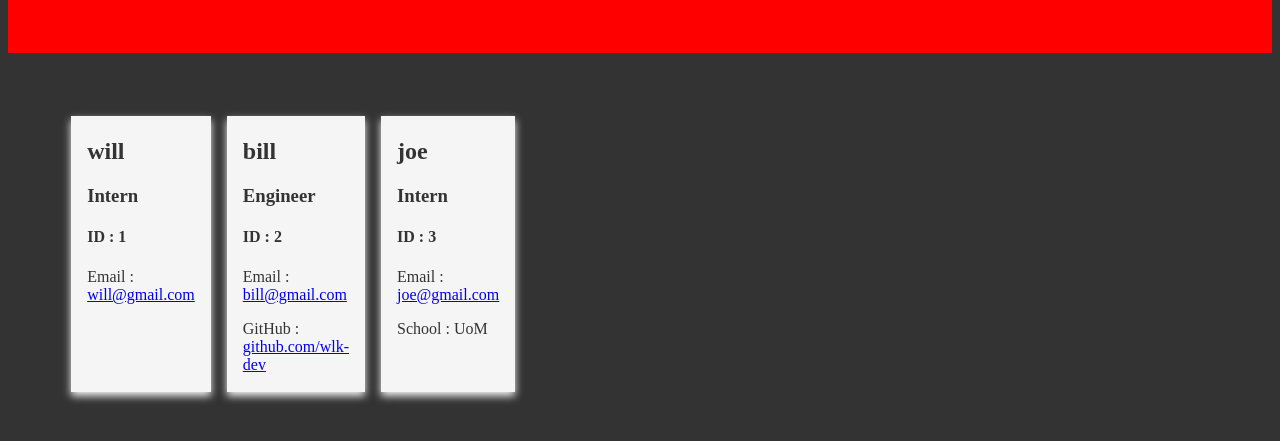
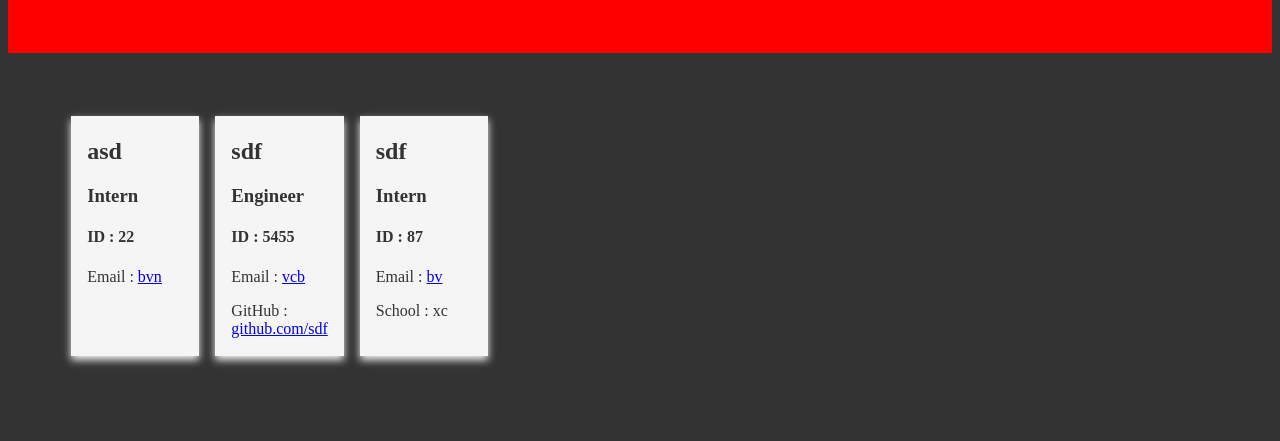
Before and after one commit to wlk-dev/team-card-gen, a website: page src/index.html in a window 1280 px wide. Shown: the part 159-600 px from the top of the page. Drawn offline with Linux system fonts and the light colour scheme.

Commit message:
updated builder for ID

```diff
--- a/src/index.html
+++ b/src/index.html
@@ -18,24 +18,24 @@
 
     <div class="card">
         <div class="container">
-            <h2><b>will</b></h2>
+            <h2><b>asd</b></h2>
             <h3>Intern</h3>
-            <h4>ID : 1</h4>
-    <p>Email : <a href="mailto:will@gmail.com">will@gmail.com</a></p></div></div>
+            <h4>ID : 22</h4>
+    <p>Email : <a href="mailto:bvn">bvn</a></p></div></div>
 
     <div class="card">
         <div class="container">
-            <h2><b>bill</b></h2>
+            <h2><b>sdf</b></h2>
             <h3>Engineer</h3>
-            <h4>ID : 2</h4>
-    <p>Email : <a href="mailto:bill@gmail.com">bill@gmail.com</a></p><p>GitHub : <a target="_blank" href="github.com/wlk-dev">github.com/wlk-dev</a></p></div></div>
+            <h4>ID : 5455</h4>
+    <p>Email : <a href="mailto:vcb">vcb</a></p><p>GitHub : <a rel="noopener" target="_blank" href="https://github.com/sdf">github.com/sdf</a></p></div></div>
 
     <div class="card">
         <div class="container">
-            <h2><b>joe</b></h2>
+            <h2><b>sdf</b></h2>
             <h3>Intern</h3>
-            <h4>ID : 3</h4>
-    <p>Email : <a href="mailto:joe@gmail.com">joe@gmail.com</a></p><p>School : UoM</p></div></div>
+            <h4>ID : 87</h4>
+    <p>Email : <a href="mailto:bv">bv</a></p><p>School : xc</p></div></div>
             </div>
         </main>
 
```
Also changed, not shown: src/builder.js (+5 -2 lines).
